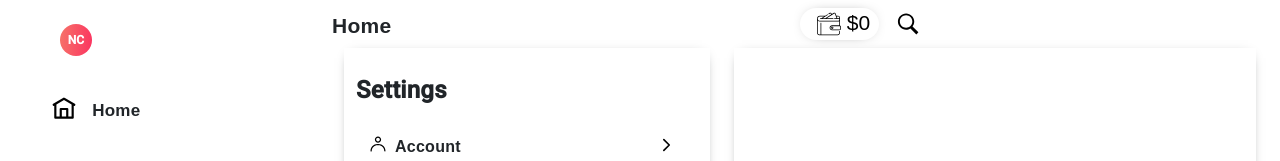
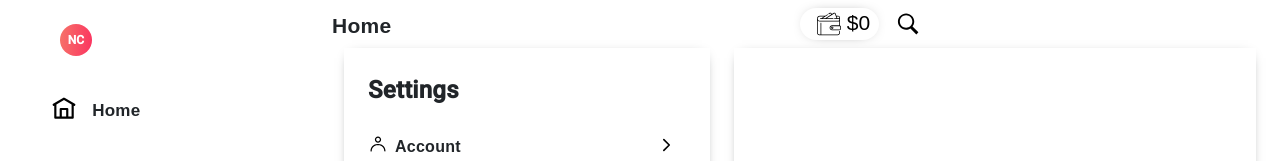
Before and after one commit to mb3451007/creators-app, an Angular app: page /setting in a window 1280 px wide. Shown: the top 161 px of the page. Built offline with nearby package versions, Linux system fonts and the light colour scheme.

Commit message:
setting page

```diff
--- a/src/app/component/settings/settings.component.scss
+++ b/src/app/component/settings/settings.component.scss
@@ -14,6 +14,7 @@
     font-weight: bold;
     padding-top: 2rem;
     padding-bottom: 1rem;
+    padding-left: 1.5rem;
   }
 
 }
```
